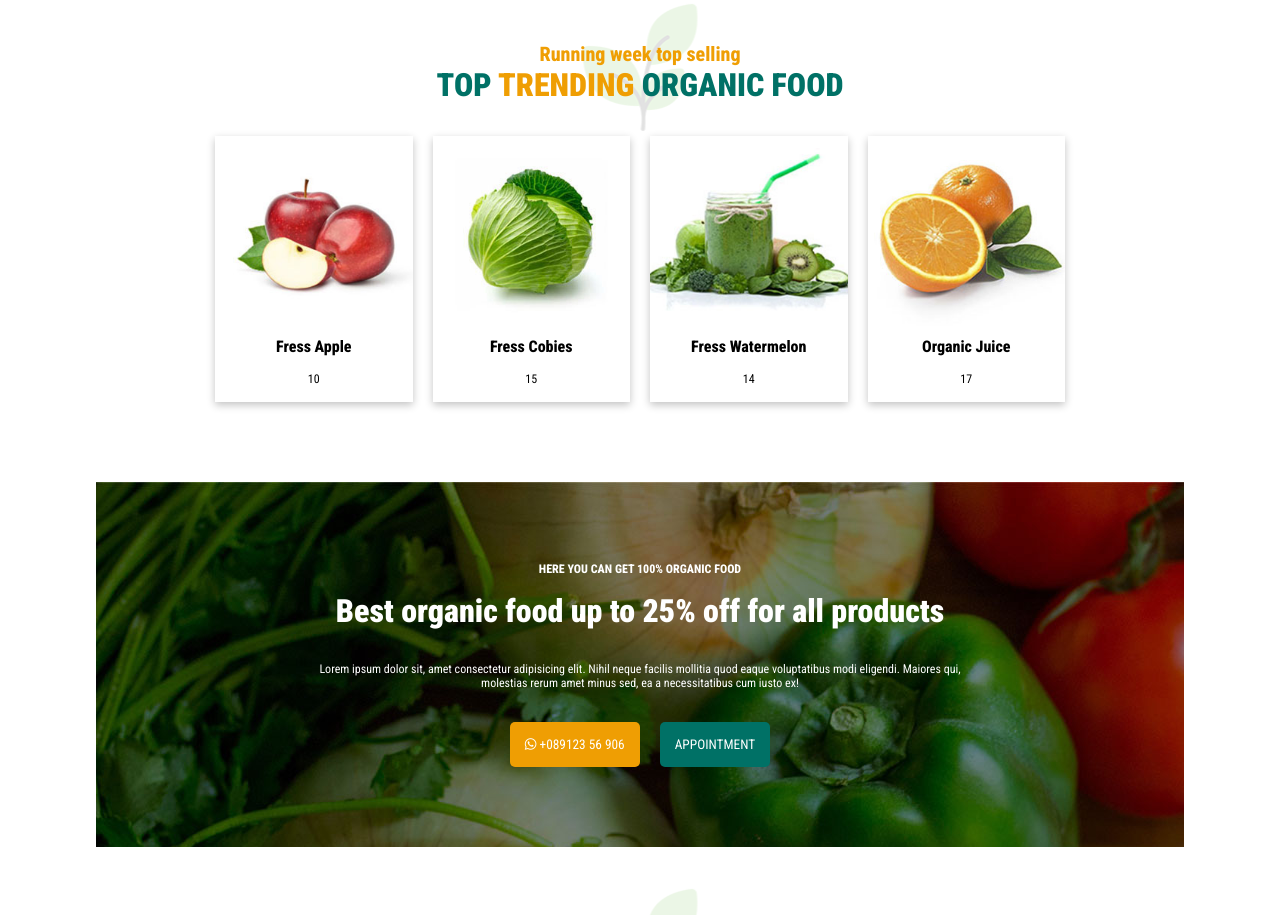
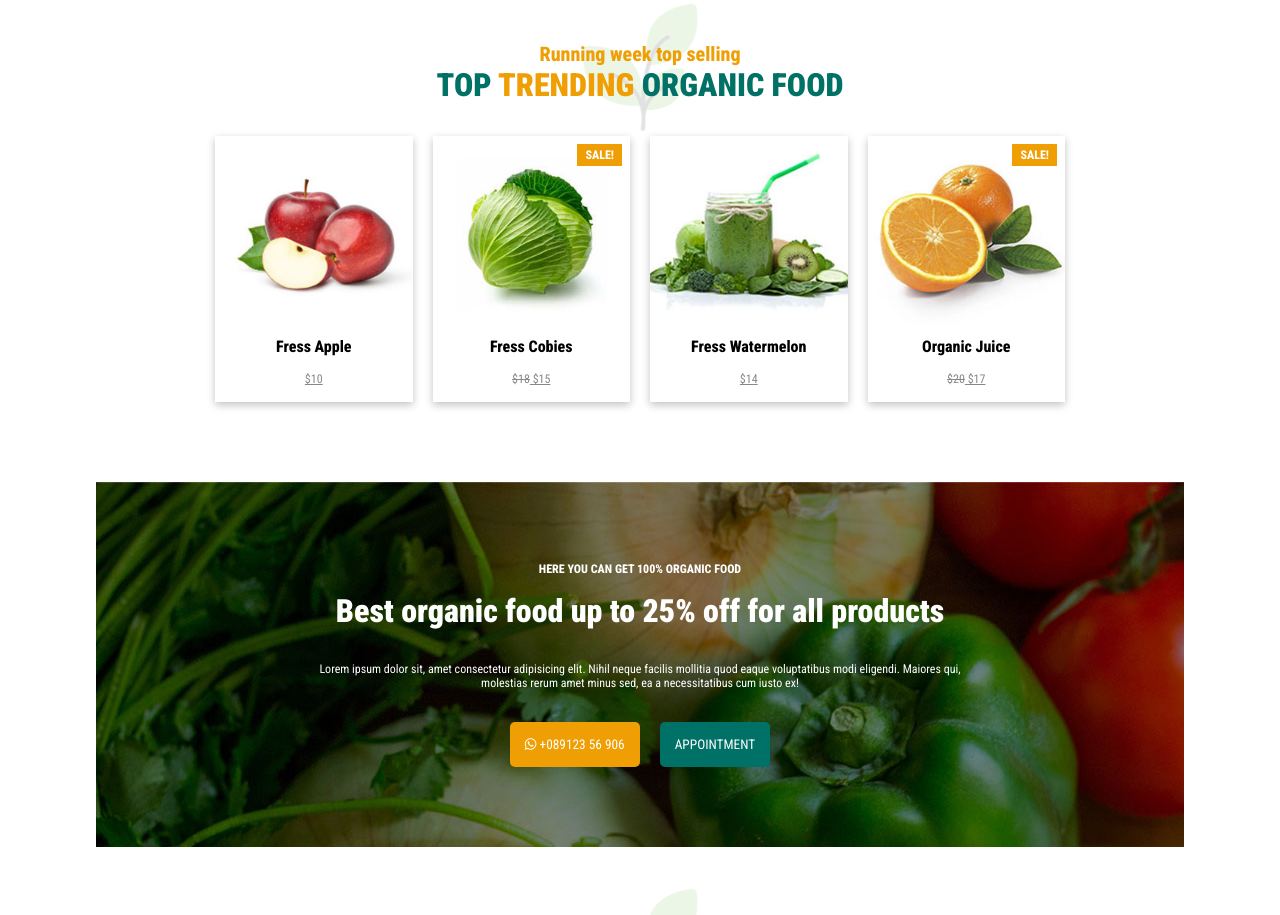
Before and after one commit to federicaarosio/proj-html-vuejs, a Vue app: page / in a window 1280 px wide. Shown: the part 3020-3935 px from the top of the page. Built offline with nearby package versions, Linux system fonts and the light colour scheme.

Commit message:
added sale tag and style in trending products

```diff
--- a/src/components/MainComponents/CardTrendprod.vue
+++ b/src/components/MainComponents/CardTrendprod.vue
@@ -5,8 +5,17 @@
             {{name}}
         </p>
         <p class="price">
-            {{price}}
+            <span class="original-price" v-show="discount === true">
+                ${{originalPrice}}
+            </span>
+            <span class="actual-price">
+                ${{price}}
+            </span>
         </p>
+
+        <div class="sale-tag" v-show="discount === true">
+            <span>Sale!</span>
+        </div>
     </article>
 </template>
 
@@ -18,7 +27,9 @@ export default {
     props: {
         src: String,
         name: String,
-        price: Number
+        price: Number,
+        originalPrice: Number,
+        discount: Boolean
     }
 
 }
@@ -32,6 +43,7 @@ export default {
 article {
     width: calc(100% / 4);
     box-shadow: rgba(0, 0, 0, 0.24) 0px 3px 8px;
+    position: relative;
 
     img {
         width: 100%;
@@ -46,6 +58,15 @@ article {
     p.price {
         margin-bottom: $margin-bottom-smaller;
         font-size: $font-small;
+        color: $light-gray;
+    }
+
+    span.original-price {
+        text-decoration: line-through;
+    }
+
+    span.actual-price {
+        text-decoration: underline;
     }
 }
 
--- a/src/components/MainComponents/SingleProduct.vue
+++ b/src/components/MainComponents/SingleProduct.vue
@@ -6,9 +6,9 @@
                 </p>
                 <p class="product-price">
                     <span class="original-price" v-show="discount === true">
-                    ${{originalPrice}}
+                        ${{originalPrice}}
                     </span>
-                    <span>
+                    <span class="actual-price">
                         ${{price}}
                     </span>
                 </p>
@@ -81,15 +81,7 @@ export default {
             filter: opacity(50%);
         }
     }
-    div.sale-tag span {
-        position: absolute;
-        top: 8px;
-        right: 8px;
-        background-color: $accent-color;
-        padding: .25rem .5rem;
-        font-size: $font-small;
-        text-transform: uppercase;
-    }
+
 
     div.buttons {
         position: absolute;
--- a/src/components/MainComponents/TrendingFood.vue
+++ b/src/components/MainComponents/TrendingFood.vue
@@ -14,6 +14,8 @@
             :src="product.imageSource"
             :name="product.productName"
             :price="product.price"
+            :discount="product.discount"
+            :originalPrice="product.originalPrice"
             />
         </div>
     </section>
--- a/src/styles/general.scss
+++ b/src/styles/general.scss
@@ -73,6 +73,18 @@ div.section-title {
 
 }
 
+div.sale-tag span {
+    position: absolute;
+    top: 8px;
+    right: 8px;
+    background-color: $accent-color;
+    padding: .25rem .5rem;
+    font-size: $font-small;
+    font-weight: 800;
+    text-transform: uppercase;
+    color: $white;
+}
+
 span.tag {
     position: absolute;
     top: 15px;
```
